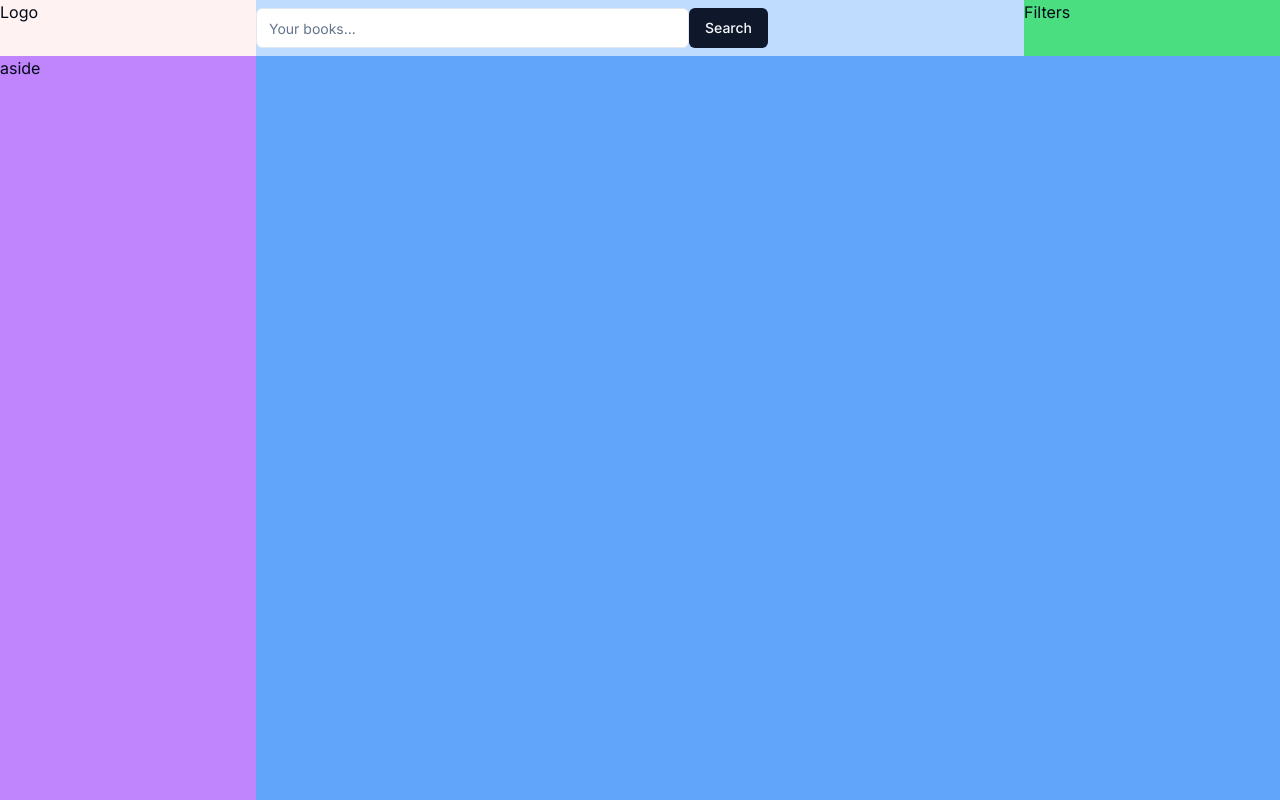
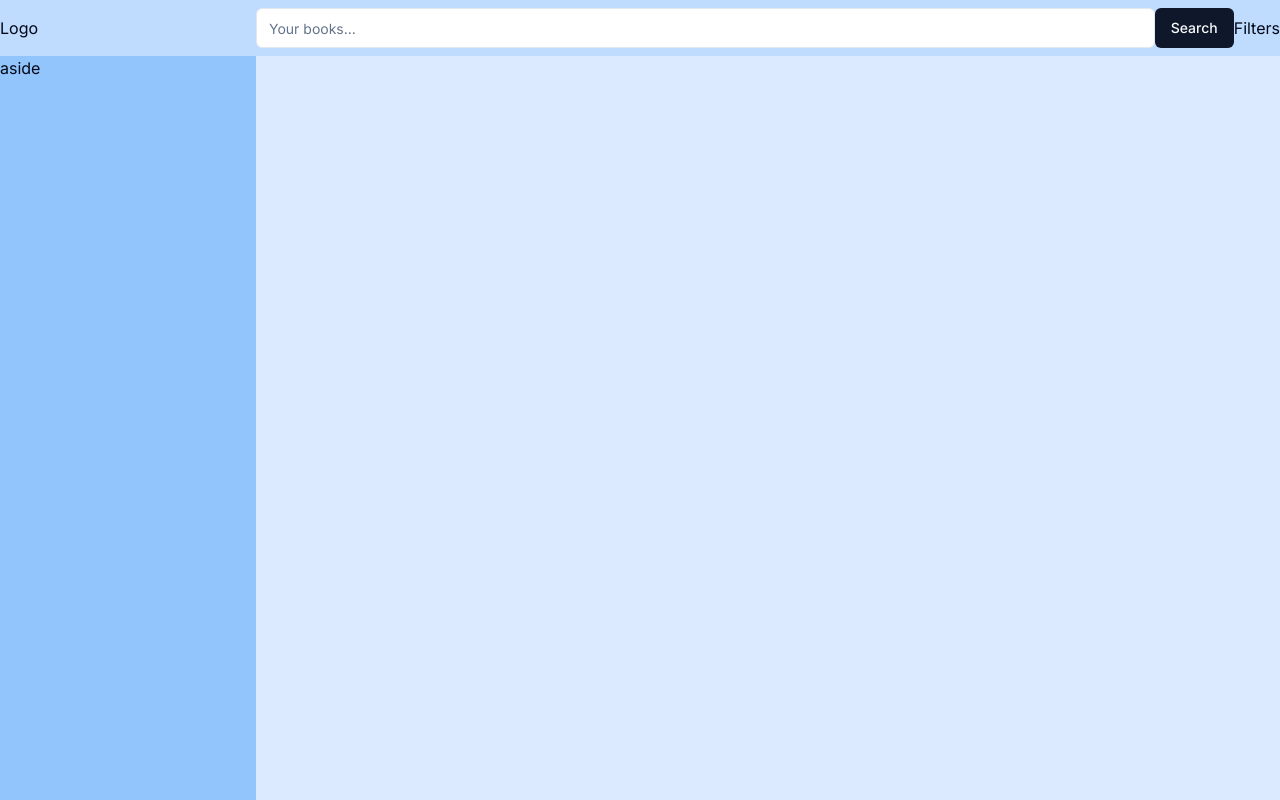
Before and after one commit to frannoriega/basquade, a Next.js app: page / in a window 1280 px wide. Built offline with nearby package versions, Linux system fonts and the light colour scheme.

Commit message:
Update styles and components in Header and Layout

```diff
--- a/app/layout.tsx
+++ b/app/layout.tsx
@@ -16,7 +16,7 @@ export default function RootLayout({
 }>) {
   return (
     <html lang="en" className="size-full">
-      <body className={`${inter.className} bg-blue-400 size-full`}>
+      <body className={`${inter.className} bg-blue-100 size-full`}>
         {children}
       </body>
     </html>
--- a/app/page.tsx
+++ b/app/page.tsx
@@ -6,7 +6,7 @@ import Logo from "@/components/logo";
 export default function Home() {
   return (
     <main className="size-full flex">
-      <div className="bg-red-500 flex flex-col w-3/12">
+      <div className="flex flex-col w-3/12">
         <Logo />
         <Aside />
       </div>
--- a/components/filters.tsx
+++ b/components/filters.tsx
@@ -1,3 +1,7 @@
 export default function Filters() {
-  return <span className="bg-green-400 w-3/12">Filters</span>;
+  return (
+    <div className="flex items-center">
+      <span className="">Filters</span>
+    </div>
+  );
 }
--- a/components/layout/aside.tsx
+++ b/components/layout/aside.tsx
@@ -1,6 +1,6 @@
 export default function Aside() {
   return (
-    <aside className="bg-purple-400 flex-grow">
+    <aside className="bg-blue-300 flex-grow">
       <span>aside</span>
     </aside>
   );
--- a/components/logo.tsx
+++ b/components/logo.tsx
@@ -1,3 +1,7 @@
 export default function Logo() {
-  return <span className="bg-red-50 h-14">Logo</span>;
+  return (
+    <div className="bg-blue-200 h-14 flex items-center">
+      <span className="">Logo</span>
+    </div>
+  );
 }
--- a/components/searchbar.tsx
+++ b/components/searchbar.tsx
@@ -3,7 +3,7 @@ import { Input } from "@/components/ui/input";
 
 export default function SearchBar() {
   return (
-    <div className="flex w-6/12 items-center">
+    <div className="flex items-center flex-1">
       <Input type="text" placeholder="Your books..." />
       <Button type="submit">Search</Button>
     </div>
```
